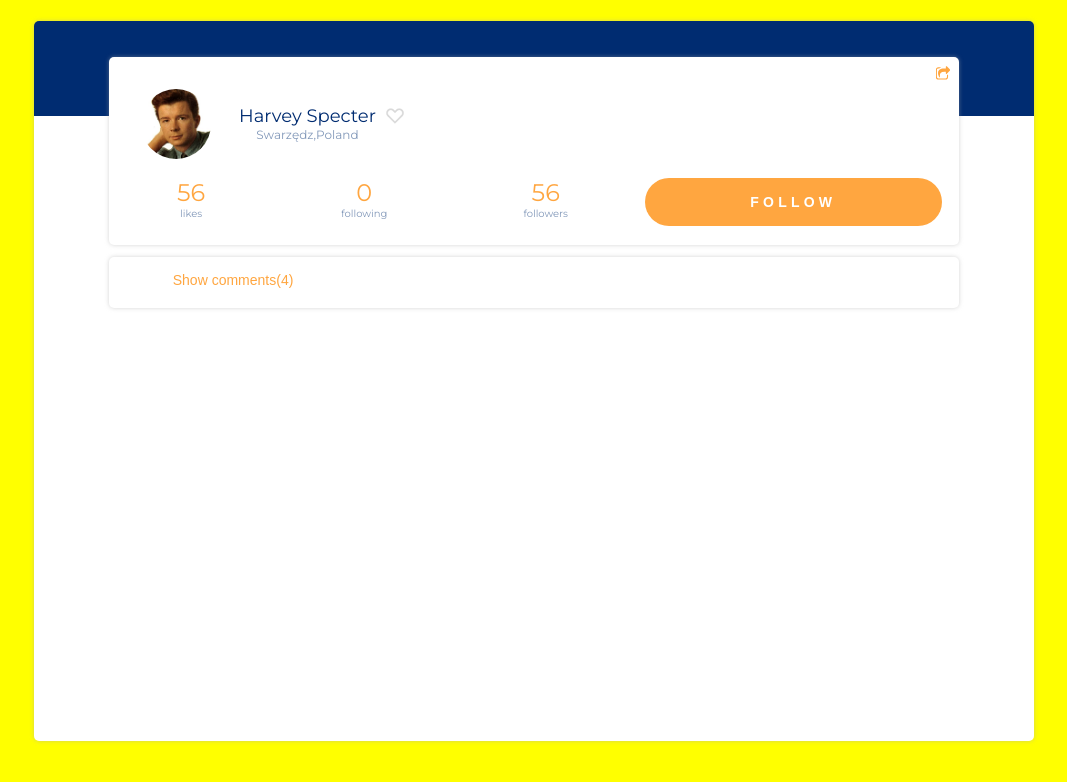
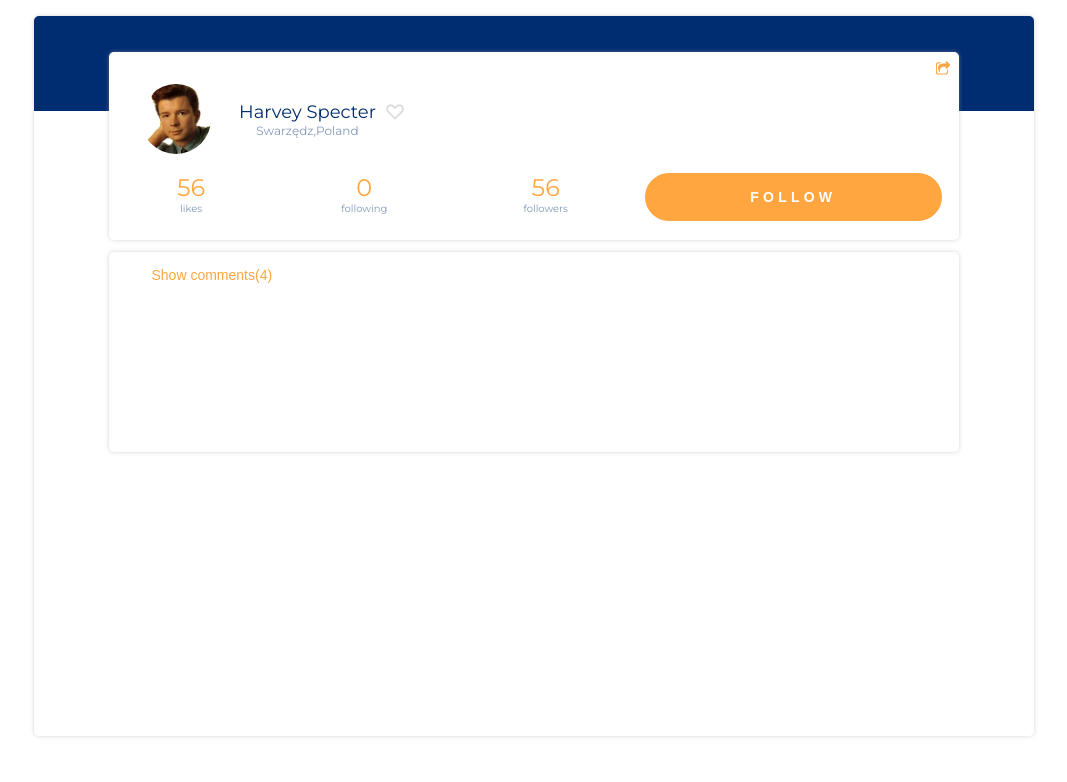
Before and after one commit to pawellicznerski/follow_app, a React (Create React App) app: page / in a window 1280 px wide. Shown: the top 782 px of the page, without its empty margins (106-1173 px from the left). Built offline with nearby package versions, Linux system fonts and the light colour scheme.

Commit message:
adding some styles

```diff
--- a/src/App.css
+++ b/src/App.css
@@ -28,7 +28,8 @@
       opacity: 0.5;
       width: 20%;
       display: flex;
-      justify-content: flex-end; }
+      justify-content: flex-end;
+      padding-right: 11px; }
     .single-comment__content__text {
       padding: 0 10px 30px 0;
       line-height: 21px; }
@@ -41,9 +42,10 @@
         display: none; }
 
 .comments-grid {
-  width: 85%;
+  width: 90%;
   overflow-y: scroll;
-  min-height: 93px; }
+  min-height: 40px;
+  max-height: 35vh; }
 
 .hide {
   display: none; }
@@ -58,7 +60,8 @@
 .comments {
   width: 85%;
   min-width: 283px;
-  max-height: 15em;
+  min-height: 200px;
+  max-height: 55vh;
   margin: 12px 0;
   border-radius: 5px;
   display: flex;
@@ -66,7 +69,7 @@
   box-shadow: 0 0 4px 0 rgba(172, 172, 172, 0.5); }
   @media (min-width: 1000px) {
     .comments {
-      max-height: 17em; } }
+      max-height: 55vh; } }
   .comments__toggle-comments {
     cursor: pointer;
     border: 0;
@@ -77,13 +80,14 @@
     margin: 15px auto 20px auto; }
     @media (min-width: 500px) {
       .comments__toggle-comments {
-        width: 85%;
+        width: 90%;
         align-self: flex-start;
         display: flex;
         justify-content: flex-start;
         margin: 15px auto 20px auto; } }
   .comments__input-cnt {
-    height: 8em;
+    min-height: 50px;
+    max-height: 10vh;
     display: flex;
     justify-content: center;
     align-items: center;
@@ -92,8 +96,8 @@
     @media (min-width: 500px) {
       .comments__input-cnt {
         padding: 2vw  auto;
-        height: 12em;
-        width: 85%; } }
+        min-height: 50px;
+        max-height: 10vh; } }
     .comments__input-cnt__input-text {
       display: flex;
       justify-content: center;
@@ -108,7 +112,7 @@
     height: 20px;
     color: #8298B9; }
     .comments__input::placeholder {
-      font-size: 13px;
+      font-size: 16px;
       color: #8298B9; }
       @media (min-width: 500px) {
         .comments__input::placeholder {
@@ -153,7 +157,7 @@
       margin-left: 2em; } }
   .details__img {
     position: absolute;
-    bottom: 57px;
+    bottom: 43px;
     border-radius: 50%;
     height: 70px;
     width: 70px;
@@ -267,23 +271,26 @@
 .main-profile {
   width: 85%;
   min-width: 283px;
-  max-height: 16em;
-  margin-top: 36px;
+  min-height: 180px;
+  max-height: 30vh;
+  margin-top: 26px;
   border-radius: 5px;
   display: flex;
   flex-direction: column;
   box-shadow: 0 0 4px 0 rgba(172, 172, 172, 0.5); }
+  @media (min-width: 760px) {
+    .main-profile {
+      margin-top: 36px; } }
 
 .primary-container {
   display: flex;
   justify-content: center;
   align-items: flex-start;
-  height: 100vh;
-  background-color: yellow; }
+  height: 100vh; }
   .primary-container .follow-app {
     font-family: 'Montserrat', sans-serif;
     border-radius: 5px;
-    margin-top: 1.3em;
+    margin-top: 1.0em;
     min-width: 310px;
     width: 90%;
     min-height: 90%;
--- a/src/components/follow-app/_follow-app.scss
+++ b/src/components/follow-app/_follow-app.scss
@@ -15,11 +15,10 @@
   align-items: flex-start;
   // in case it is put as component in larger project we use "%" instead "vh"
   height: 100vh;
-  background-color: yellow;
   .follow-app{
     font-family: 'Montserrat', sans-serif;
     border-radius: 5px;
-    margin-top: 1.3em;
+    margin-top: 1.0em;
     min-width: 310px;
     width:90%;
     min-height: 90%;
--- a/src/components/follow-app/comments/_comments.scss
+++ b/src/components/follow-app/comments/_comments.scss
@@ -17,14 +17,15 @@
   // border: 1px solid green;
   width: 85%;
   min-width:283px;
-  max-height: 15em;
+  min-height: 200px;
+  max-height: 55vh;
   margin:12px 0;
   border-radius:5px;
   display: flex;
   flex-direction: column;
   box-shadow: 0 0 4px 0 rgba(172,172,172,0.50);
   @include laptop{
-    max-height: 17em;
+    max-height: 55vh;
   };
   &__toggle-comments{
     // border:1px solid black;
@@ -36,7 +37,7 @@
     color: #FFA640;
     margin: 15px auto 20px auto;
     @include mobile{
-      width: 85%;
+      width: 90%;
       align-self: flex-start;
       display: flex;
       justify-content: flex-start;
@@ -44,26 +45,21 @@
     };
   }
   &__input-cnt{
-    // border: 0;
-    // border:1px solid blue;
-    height: 8em;
+    min-height: 50px;
+    max-height: 10vh;
     display: flex;
-    // flex-direction: column;
     justify-content: center;
     align-items: center;
-    // position: fixed;
     bottom:0;
     width: 90%;
-    // padding: 0.5vw  auto;
-    // margin: 10px auto;
-    // box-shadow: 0 2px 0 0 rgba(172,172,172,0.50);
+    // border: 1px solid black;
     @include mobile{
       padding: 2vw  auto;
-      height: 12em;
-      width: 85%;
+      min-height: 50px;
+      max-height: 10vh;
+      // width: 85%;
     };
     @include laptop{
-      // width: 850px;
     };
     &__input-text{
       display: flex;
@@ -82,7 +78,7 @@
     height: 20px;
     color: #8298B9;
     &::placeholder{
-      font-size: 13px;
+      font-size: 16px;
       color: #8298B9;
       @include mobile{
         font-size: 18px;
--- a/src/components/follow-app/comments/comments-grid/__comments-grid__single-comment/_comments-grid__single-comment.scss
+++ b/src/components/follow-app/comments/comments-grid/__comments-grid__single-comment/_comments-grid__single-comment.scss
@@ -38,6 +38,7 @@
       width: 20%;
       display: flex;
       justify-content: flex-end;
+      padding-right: 11px;
     }
     &__text{
       padding: 0 10px 30px 0;
--- a/src/components/follow-app/comments/comments.js
+++ b/src/components/follow-app/comments/comments.js
@@ -86,7 +86,7 @@ class Comments extends Component {
 
               <input
                 type="submit"
-                value="submit"
+                value="add"
                 className="comments__input__submit"
               ></input>
 
--- a/src/components/follow-app/main-profile/_main-profile.scss
+++ b/src/components/follow-app/main-profile/_main-profile.scss
@@ -6,14 +6,15 @@
 .main-profile{
   width: 85%;
   min-width:283px;
-  max-height: 16em;
-  margin-top: 36px;
+  min-height: 180px;
+  max-height: 30vh;
+  margin-top: 26px;
   border-radius: 5px;
   // border: 1px solid red;
   display: flex;
   flex-direction: column;
   box-shadow: 0 0 4px 0 rgba(172,172,172,0.50);
-  @include mobile{
-    // min-height: 186px;
+  @include tablet{
+    margin-top: 36px;
   };
 }
--- a/src/components/follow-app/main-profile/details/_details.scss
+++ b/src/components/follow-app/main-profile/details/_details.scss
@@ -12,7 +12,7 @@
   };
   &__img{
     position: absolute;
-    bottom:57px;
+    bottom:43px;
     border-radius: 50%;
     height: 70px;
     width: 70px;
```
Also changed, not shown: src/components/follow-app/_cv-page__base/_media-query-mixins.scss (+5 -5 lines), src/components/follow-app/comments/comments-grid/_comments-grid.scss (+3 -4 lines).
